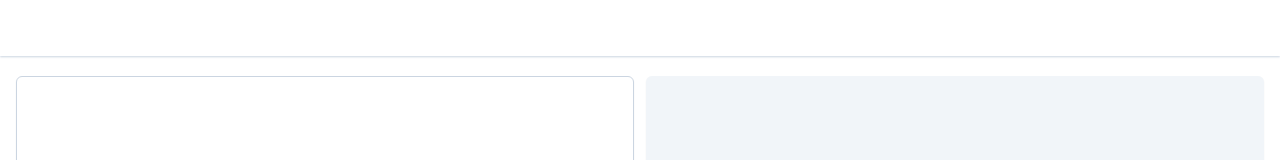
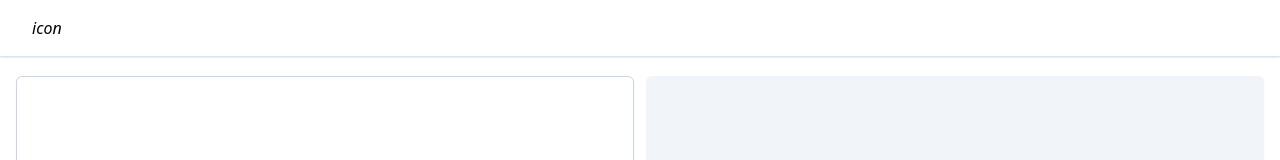
Before and after one commit to VaynePeng/translator, a Vue app: page / in a window 1280 px wide. Shown: the top 160 px of the page. Built offline with nearby package versions, Linux system fonts and the light colour scheme.

Commit message:
feat: toggle theme

```diff
--- a/src/app.vue
+++ b/src/app.vue
@@ -1,13 +1,11 @@
 <script setup lang="ts">
 import NavBar from '@/components/NavBar.vue'
-import ThemeCover from '@/components/ThemeCover.vue'
 import TransInput from '@/components/TransInput.vue'
 import TransOutput from '@/components/TransOutput.vue'
 </script>
 
 <template>
-  <ThemeCover />
-  <div class="w-[100vw] h-[100vh] overflow-hidden dark:text-white">
+  <div class="w-[100vw] h-[100vh] overflow-hidden dark:text-white dark:bg-slate-800">
     <NavBar />
     <main class="container mx-auto px-4">
       <div class="grid md:grid-cols-2 gap-3">
--- a/src/components/NavBar.vue
+++ b/src/components/NavBar.vue
@@ -1,19 +1,10 @@
 <script setup lang="ts">
-import useTheme from '@/hooks/useTheme'
-
-import Icon from '@/components/Icon.vue'
-
-const { toggleTheme } = useTheme()
+import ToggleTheme from './ToggleTheme.vue'
 </script>
 
 <template>
-  <nav class="h-14 shadow-sm shadow-slate-300 mb-5">
-    <Icon icon="icon-Sunny" />
-    <!-- <button
-      class="bg-sky-500 hover:bg-sky-600 rounded-full text-white px-5 py-1"
-      @click="toggleTheme"
-    >
-      切换
-    </button> -->
+  <nav class="h-14 px-4 md:px-8 shadow-sm shadow-slate-300 dark:shadow-slate-600 mb-5 flex items-center justify-between">
+    <i>icon</i>
+    <ToggleTheme />
   </nav>
 </template>
--- a/src/components/ThemeCover.vue
+++ /dev/null
@@ -1,7 +0,0 @@
-<script setup lang="ts"></script>
-
-<template>
-  <div
-    class="fixed left-1/2 top-1/2 translate-x-[-50%] translate-y-[-50%] w-1 h-1 rounded-[50%] bg-white dark:bg-slate-800 dark:scale-[999] transition-all duration-500 z-[-1]"
-  ></div>
-</template>
--- /dev/null
+++ b/src/components/ToggleTheme.vue
@@ -0,0 +1,14 @@
+<script setup lang="ts">
+import useTheme, { Theme } from '@/hooks/useTheme'
+
+import Icon from '@/components/Icon.vue'
+
+const { theme, toggleTheme } = useTheme()
+</script>
+
+<template>
+  <div class="inline-block cursor-pointer" @click="toggleTheme">
+    <Icon v-if="theme === Theme.LIGHT" class="w-9 h-9" icon="icon-Sunny" />
+    <Icon v-else class="w-9 h-9" icon="icon-Moon" />
+  </div>
+</template>
--- a/src/components/TransInput.vue
+++ b/src/components/TransInput.vue
@@ -2,6 +2,6 @@
 
 <template>
   <textarea
-    class="border border-slate-300 rounded-md shadow-sm placeholder-slate-400 focus:outline-none focus:border-sky-500 w-full dark:bg-slate-600 px-2 py-2 min-h-[10rem]"
+    class="border border-slate-300 rounded-md shadow-sm placeholder-slate-400 focus:outline-none focus:border-sky-500 w-full dark:bg-slate-600 dark:border-slate-500 px-2 py-2 min-h-[10rem] resize-none"
   ></textarea>
 </template>
--- a/src/components/TransOutput.vue
+++ b/src/components/TransOutput.vue
@@ -2,6 +2,6 @@
 
 <template>
   <div
-    class="rounded-md shadow-sm w-full bg-slate-100 dark:bg-slate-800 px-2 py-2 min-h-[10rem]"
+    class="rounded-md shadow-sm w-full bg-slate-100 dark:bg-slate-700 px-2 py-2 min-h-[10rem]"
   ></div>
 </template>
--- a/src/hooks/useTheme.ts
+++ b/src/hooks/useTheme.ts
@@ -46,5 +46,4 @@ const useTheme = (): UseTheme => {
   }
 }
 
-export type { Theme }
-export default useTheme
+export { useTheme as default, Theme }
```
